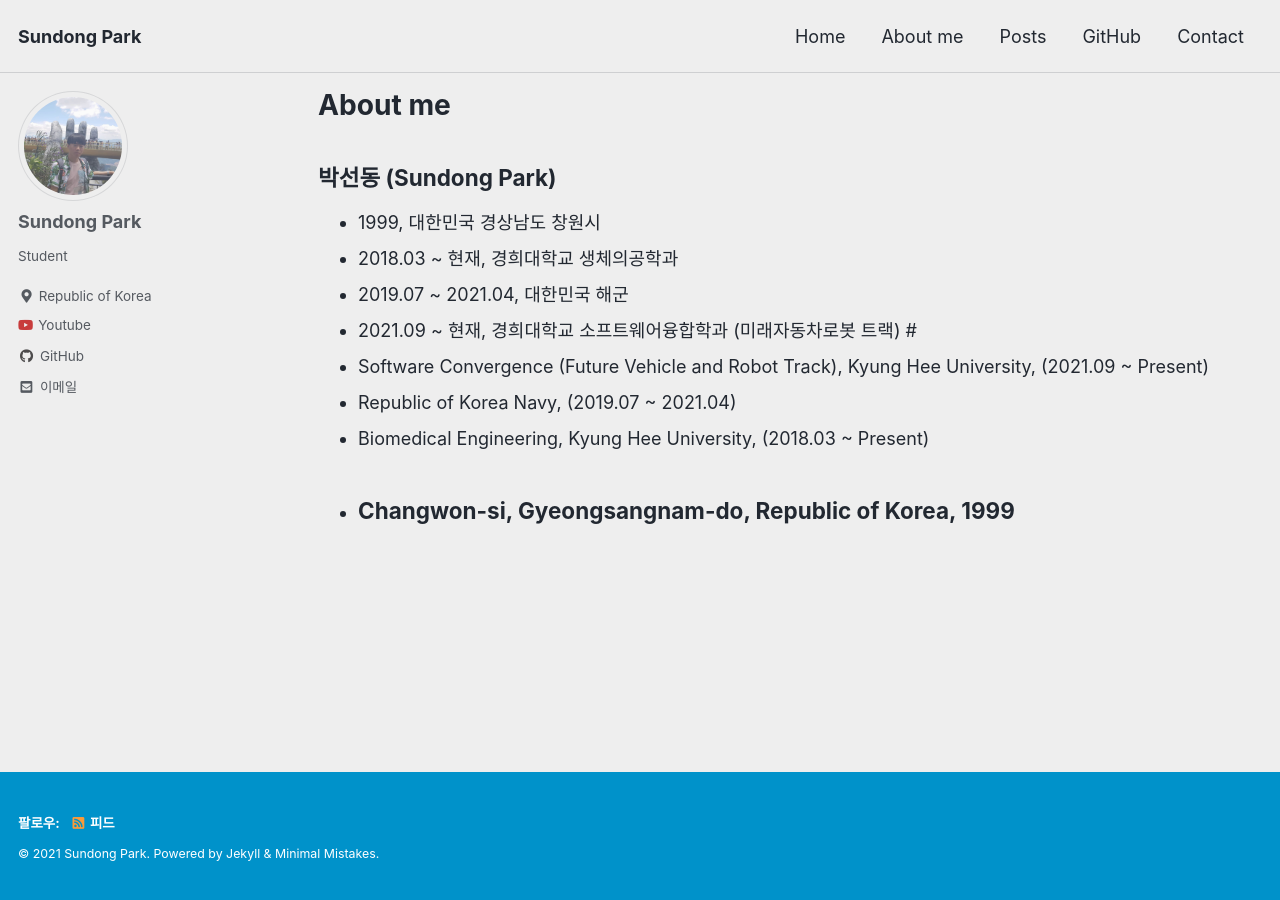
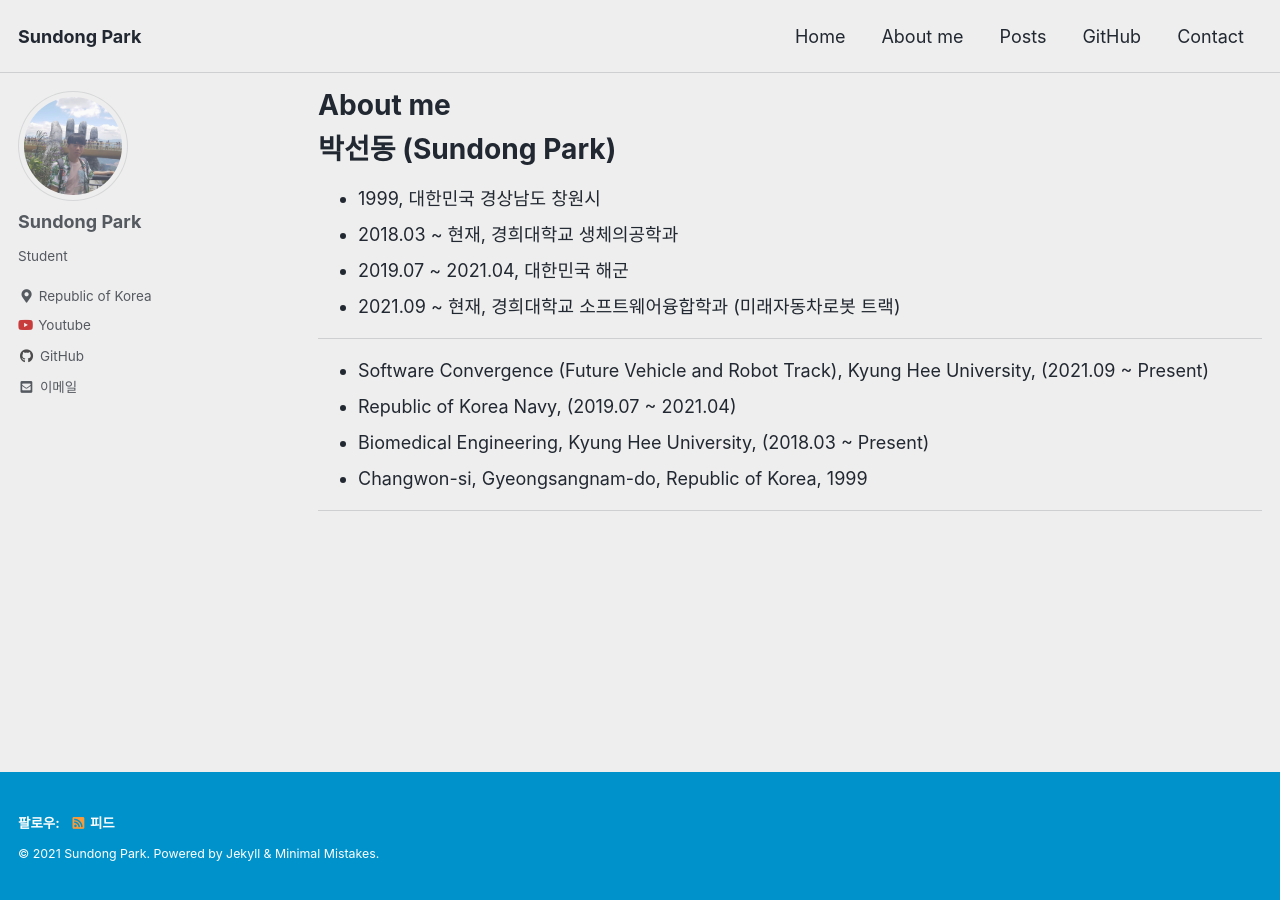
Before and after one commit to sundongpark/sundongpark.github.io, a Jekyll site: the page built from _pages/about-me.md, in a window 1280 px wide. Built offline with Jekyll 4.4.1, drawn with Linux system fonts in a browser that asks for light colours; cached includes are drawn as plain includes.

```diff
--- a/_pages/about-me.md
+++ b/_pages/about-me.md
@@ -6,16 +6,16 @@ title: "About me"
 author_profile: true
 ---
 
-
-
-## 박선동 (Sundong Park)
+# 박선동 (Sundong Park)
 - 1999, 대한민국 경상남도 창원시
 - 2018.03 ~ 현재, 경희대학교 생체의공학과
 - 2019.07 ~ 2021.04, 대한민국 해군
 - 2021.09 ~ 현재, 경희대학교 소프트웨어융합학과 (미래자동차로봇 트랙)
-#
+
+---
 - Software Convergence (Future Vehicle and Robot Track), Kyung Hee University, (2021.09 ~ Present)
 - Republic of Korea Navy, (2019.07 ~ 2021.04)
 - Biomedical Engineering, Kyung Hee University, (2018.03 ~ Present)
 - Changwon-si, Gyeongsangnam-do, Republic of Korea, 1999
+
 ---
```
